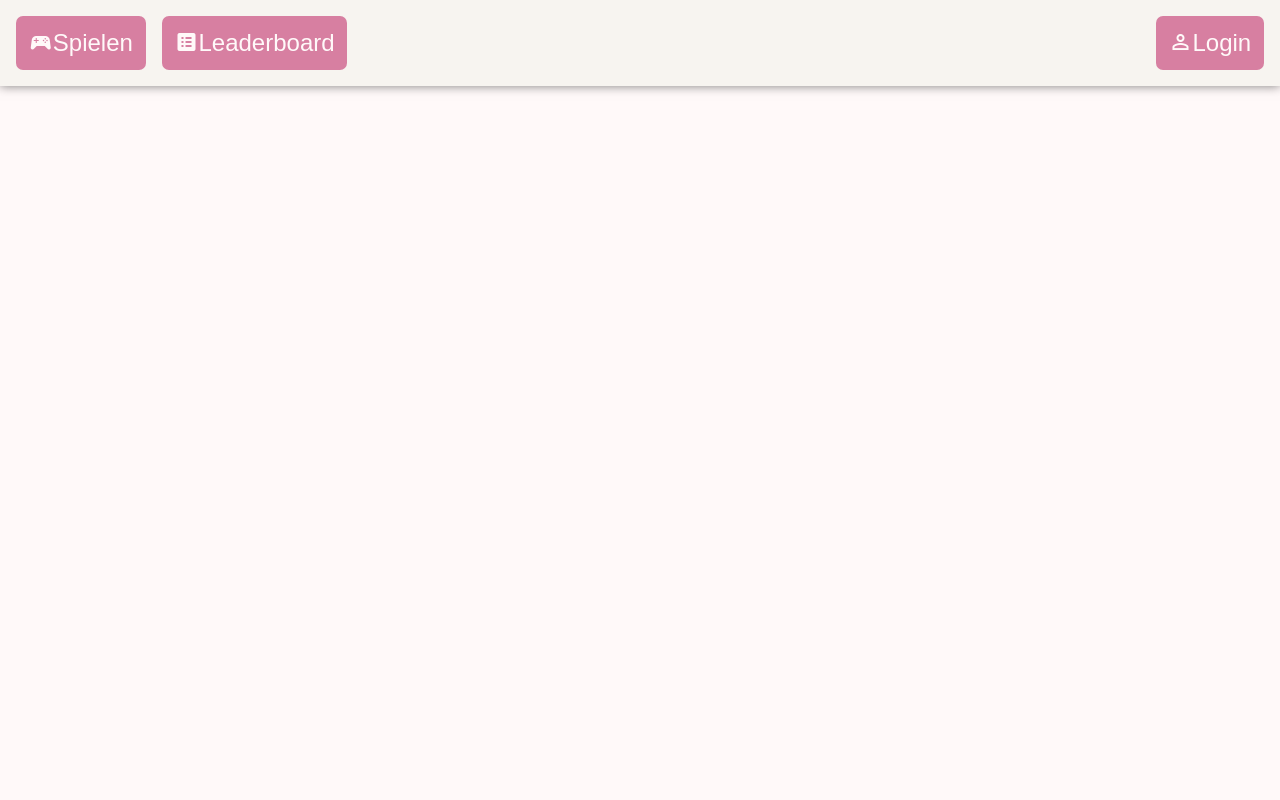
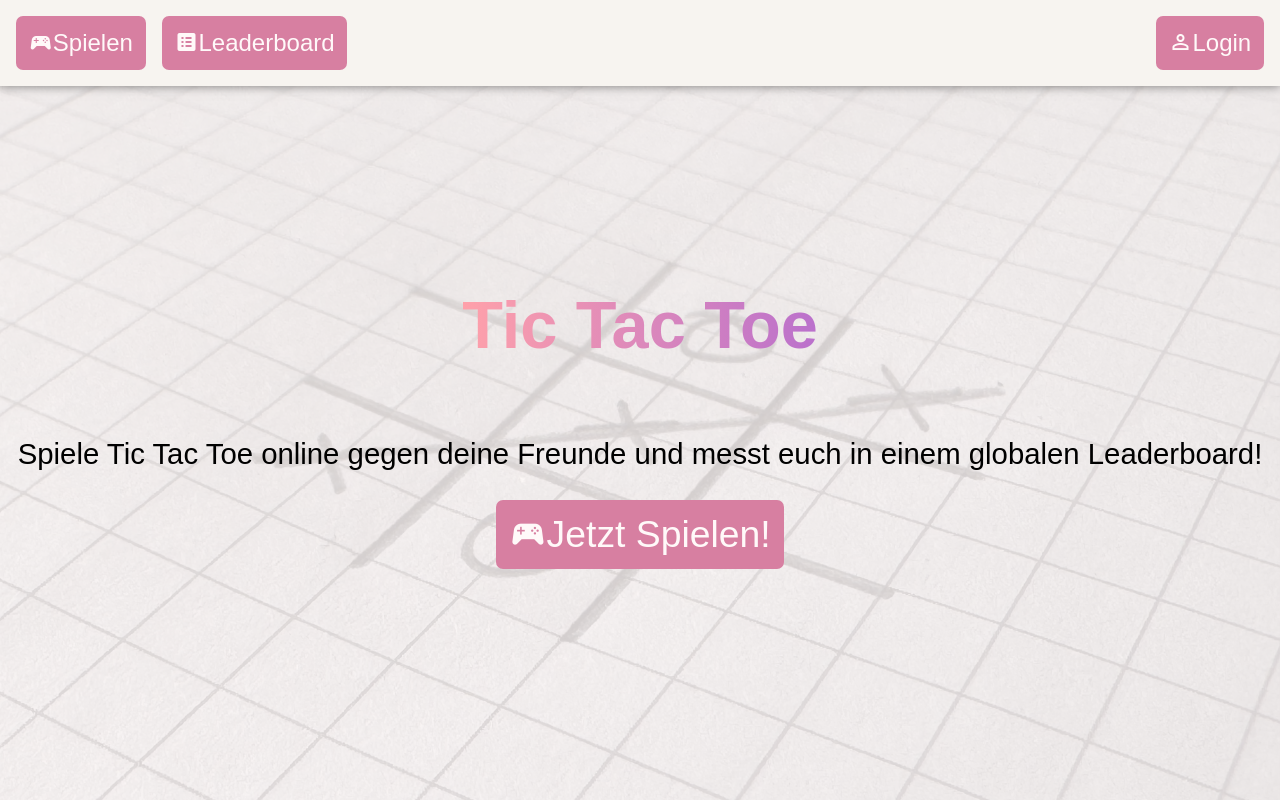
Before and after one commit to Unbekannt28/tic-tac-toe, a Flask app: page / in a window 1280 px wide. Run offline with Flask 3, Linux system fonts and the light colour scheme.

Commit message:
Improved landing page

```diff
--- /dev/null
+++ b/static/css/index.css
@@ -0,0 +1,32 @@
+body {
+    background-image: url("../img/tic_tac_toe.jpeg");
+    background-size: cover;
+    background-color: rgba(255, 249, 249, 0.8);
+    background-blend-mode: lighten;
+    min-height: 100vh;
+
+}
+
+.content {
+    display: flex;
+    flex-direction: column;
+    align-items: center;
+    justify-content: center;
+    height: 80vh;
+}
+
+h1 {
+    font-size: 50pt;
+    background: linear-gradient(90deg,rgba(255, 161, 170, 1) 0%, rgba(186, 112, 204, 1) 100%);
+    background-clip: text;
+    -webkit-text-fill-color: transparent;
+}
+
+.content > p {
+    text-align: center;
+    font-size: 22pt;
+}
+
+.content .icon-text-button p, .content .icon-text-button span {
+    font-size: 28pt;
+}
--- a/templates/index.html
+++ b/templates/index.html
@@ -27,5 +27,13 @@
             </a>
         </div>
     </div>
+    <div class="content">
+        <h1>Tic Tac Toe</h1>
+        <p>Spiele Tic Tac Toe online gegen deine Freunde und messt euch in einem globalen Leaderboard!</p>
+        <a href="play" class="icon-text-button">
+            <span class="mdi mdi-controller"></span>
+            <p>Jetzt Spielen!</p>
+        </a>
+    </div>
 </body>
 </html>
```
Also changed, not shown: static/img/tic_tac_toe.jpeg (added).
